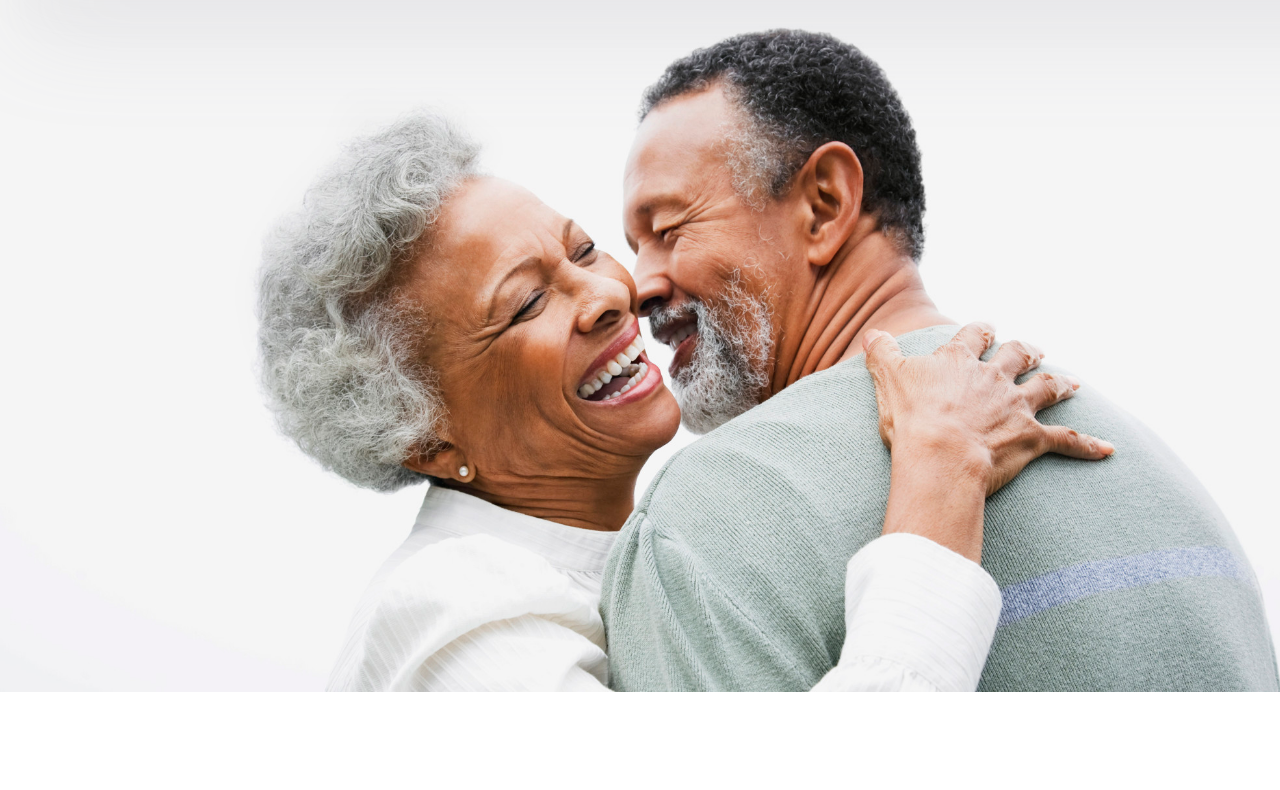
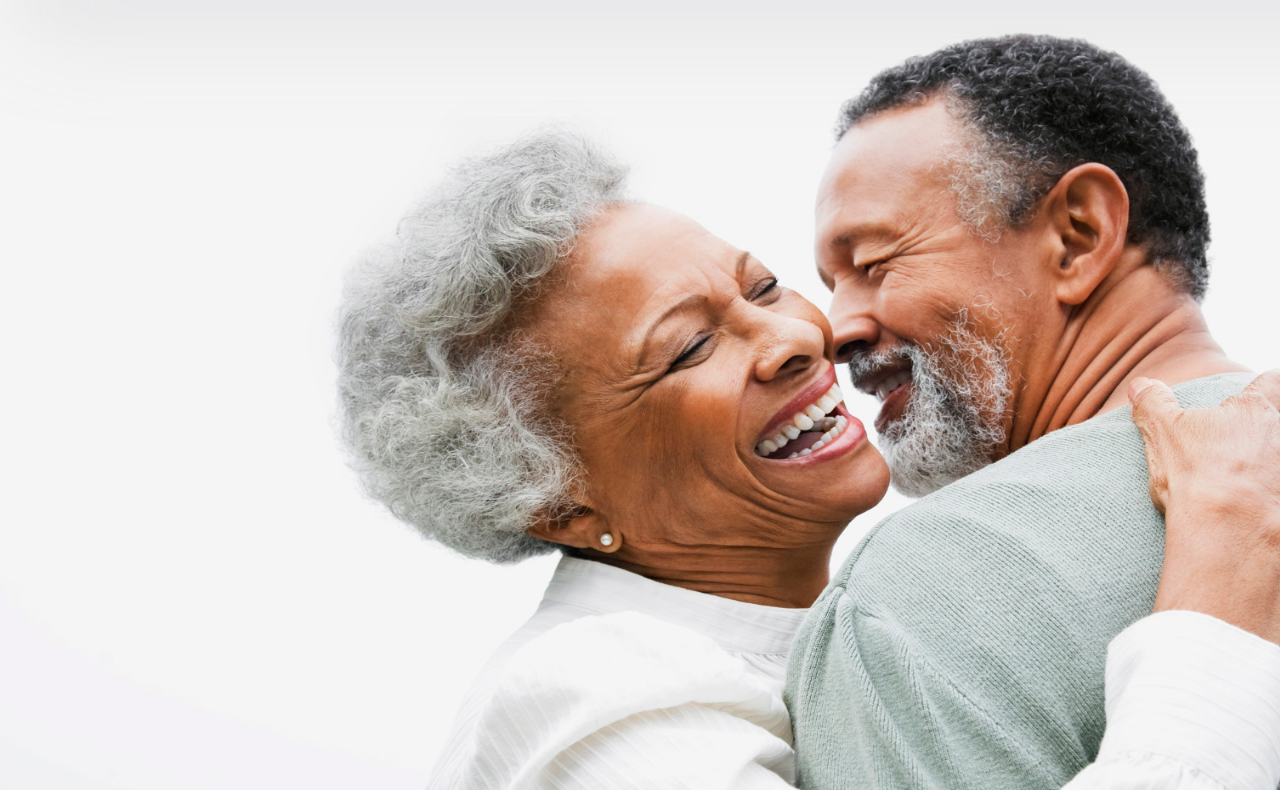
Before and after one commit to firmzeal/gitLearn, a plain HTML site: page NewBREATHE/impact.html in a window 1280 px wide. Shown: the part 88-878 px from the top of the page. Drawn offline with Linux system fonts and the light colour scheme.

Commit message:
8/1/22-Jide

```diff
--- a/NewBREATHE/impact.html
+++ b/NewBREATHE/impact.html
@@ -50,10 +50,8 @@
 
 
         <div class="herowrapimpact">
-            <img src="image/hero try.jpg" alt="" height="700" width="1300">
+            <img src="image/hero try.jpg" alt="" height="800" width="1700">
         </div>
-
-
 
 
         <!-- Testmonial Section -->
```
